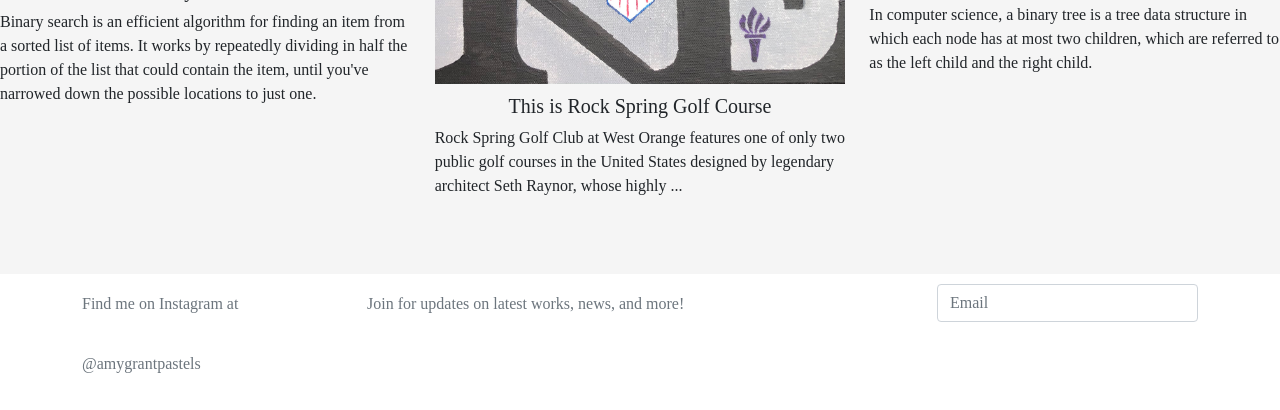
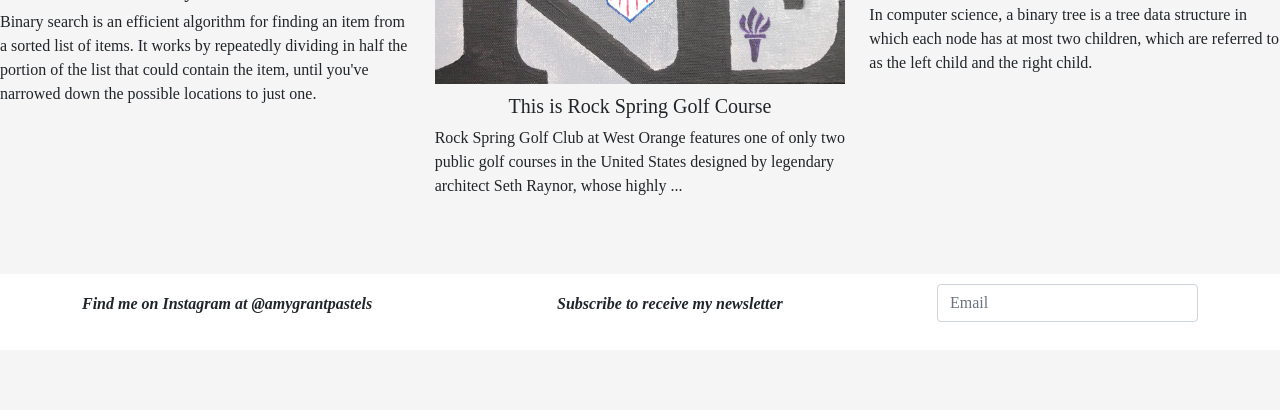
Before and after one commit to lnbernstein/lnbernstein.github.io, a plain HTML site: page showcase.html in a window 1280 px wide. Shown: the part 1591-2001 px from the top of the page. After the commit the page ends 1941 px from the top, so only its background shows below. Drawn offline with nearby package versions, Linux system fonts and the light colour scheme.

Commit message:
Small style changes (bold and italics

```diff
--- a/showcase.html
+++ b/showcase.html
@@ -144,13 +144,13 @@
             <div id="footer-content">
                 <div class="container">
                     <div class="row">
-                        <div class="col-md-3">
-                            <p class="text-muted"><i></i> Find me on Instagram at @amygrantpastels</p>
+                        <div class="col-md-5">
+                            <p style="font-weight: bold; font-style: italic"> Find me on Instagram at @amygrantpastels</p>
                         </div>
-                        <div class="col-md-6">
-                            <p class="text-md-right text-muted">Join for updates on latest works, news, and more!</p>
+                        <div class="col-md-4">
+                            <p style="font-weight: bold; font-style: italic" class="text-left">Subscribe to receive my newsletter</p>
                         </div>
-                        <div class="col-md-3">
+                        <div class="col-md-3 float-left">
                             <form>
                                 <fieldset class="form-group" style="margin-top: 10px">
                                     <input type="email" class="form-control" id="exampleInputEmail1" placeholder="Email">
```
Also changed, not shown: Contact.html (+3 -3 lines), about.html (+3 -3 lines), index.html (+2 -2 lines).
